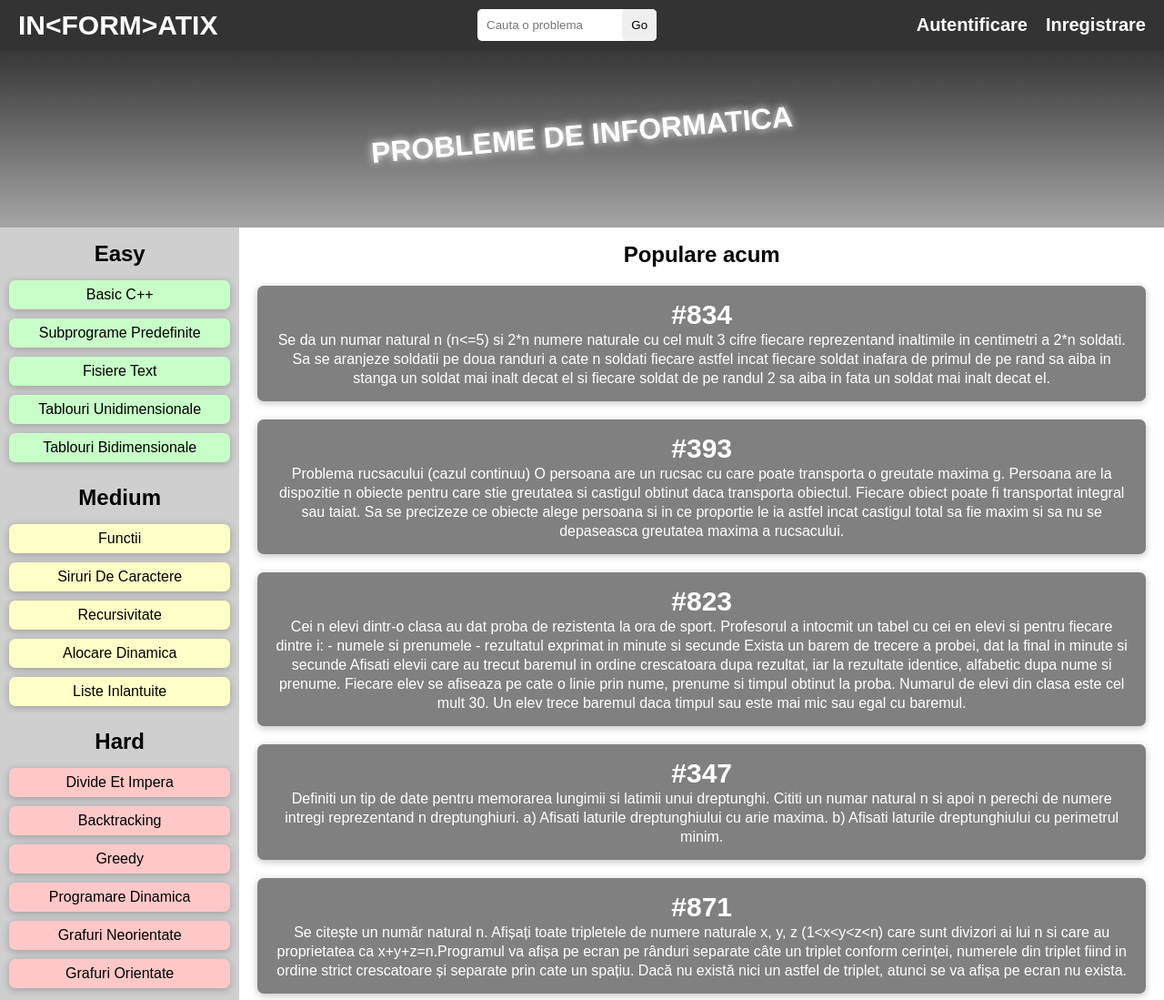
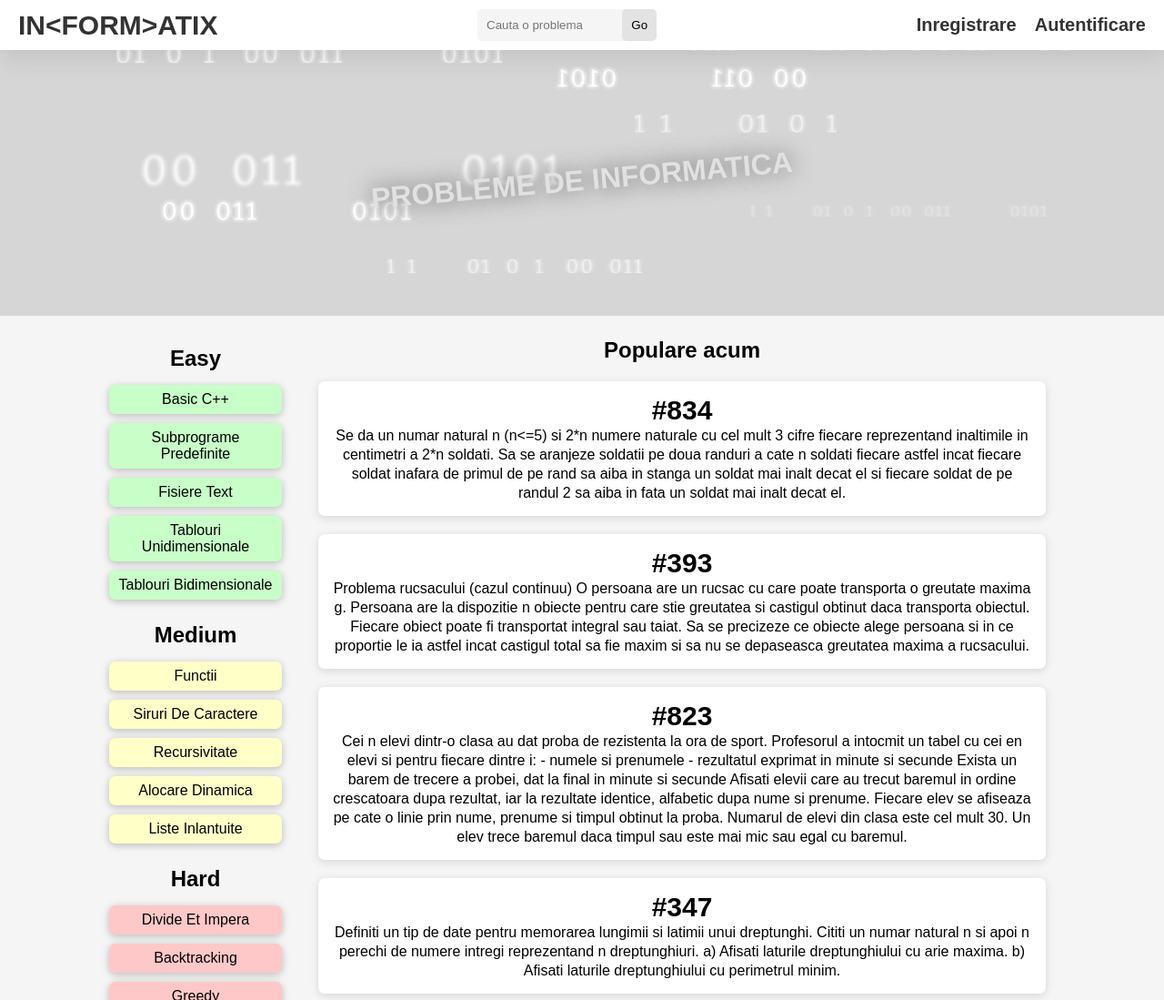
Before and after one commit to TudorGR/Proiect-Tehnologii-Web, a plain HTML site: page main.html in a window 1280 px wide. Shown: the top 1099 px of the page at 91% size. Drawn offline with Linux system fonts and the light colour scheme.

Commit message:
Schimbat culori

```diff
--- /dev/null
+++ b/log.css
@@ -0,0 +1,95 @@
+* {
+  margin: 0;
+  padding: 0;
+  box-sizing: border-box;
+  font-family: sans-serif;
+}
+body {
+  display: flex;
+  justify-content: center;
+  align-items: center;
+  min-height: 100vh;
+  background-color: whitesmoke;
+}
+.container {
+  width: 400px;
+  background-color: white;
+  color: black;
+  border-radius: 7px;
+  padding: 20px;
+}
+.container h1 {
+  font-size: 40px;
+  text-align: center;
+}
+.username {
+  background-color: whitesmoke;
+  height: 40px;
+  margin: 10px;
+  border-radius: 7px;
+  margin-bottom: 10px;
+}
+.username input {
+  width: 100%;
+  height: 100%;
+  border: none;
+  background-color: rgba(255, 255, 255, 0);
+  color: white;
+  padding-left: 10px;
+}
+.email {
+  background-color: whitesmoke;
+  height: 40px;
+  margin: 10px;
+  border-radius: 7px;
+  margin-bottom: 10px;
+}
+.email input {
+  width: 100%;
+  height: 100%;
+  border: none;
+  background-color: rgba(255, 255, 255, 0);
+  color: white;
+  padding-left: 10px;
+}
+.password {
+  background-color: whitesmoke;
+  height: 40px;
+  margin: 10px;
+  border-radius: 7px;
+}
+.password input {
+  width: 100%;
+  height: 100%;
+  border: none;
+  background-color: rgba(255, 255, 255, 0);
+  color: white;
+  padding-left: 10px;
+}
+.remember {
+  margin-top: 15px;
+  margin-left: 10px;
+  color: gray;
+}
+.bottom-btns {
+  margin-left: 10px;
+  display: flex;
+  justify-content: space-between;
+  align-items: center;
+}
+.bottom-btns a {
+  text-decoration: none;
+  color: gray;
+  margin-left: 5px;
+}
+.bottom-btns button {
+  color: black;
+  margin: 10px;
+  font-size: 20px;
+  border: none;
+  padding: 10px;
+  border-radius: 7px;
+}
+.bottom-btns button:hover {
+  cursor: pointer;
+}
--- a/main.html
+++ b/main.html
@@ -18,22 +18,24 @@
       <nav>
         <ul>
           <li>
-            <a href="">Autentificare</a>
+            <a href="signup.html">Inregistrare</a>
           </li>
           <li>
-            <a href="">Inregistrare</a>
+            <a href="login.html">Autentificare</a>
           </li>
         </ul>
       </nav>
     </header>
+    <div class="wrapper">
       <div class="hero">
         <h1>Probleme de informatica</h1>
+        <img src="img.jpg" alt="image" />
       </div>
       <div class="container">
         <main>
           <div class="left">
             <div class="easy">
-            <h2>Easy</h1>
+              <h2>Easy</h2>
               <ul>
                 <li><a href="">Basic C++</a></li>
                 <li><a href="">Subprograme Predefinite</a></li>
@@ -69,53 +71,111 @@
             <ul>
               <li class="problem">
                 <h3 class="id">#834</h3>
-              <p>Se da un numar natural n (n<=5) si 2*n numere naturale cu cel mult 3 cifre fiecare reprezentand inaltimile in centimetri a 2*n soldati. Sa se aranjeze soldatii pe doua randuri a cate n soldati fiecare astfel incat fiecare soldat inafara de primul de pe rand sa aiba in stanga un soldat mai inalt decat el si fiecare soldat de pe randul 2 sa aiba in fata un soldat mai inalt decat el.</p>
+                <p>
+                  Se da un numar natural n (n<=5) si 2*n numere naturale cu cel
+                  mult 3 cifre fiecare reprezentand inaltimile in centimetri a
+                  2*n soldati. Sa se aranjeze soldatii pe doua randuri a cate n
+                  soldati fiecare astfel incat fiecare soldat inafara de primul
+                  de pe rand sa aiba in stanga un soldat mai inalt decat el si
+                  fiecare soldat de pe randul 2 sa aiba in fata un soldat mai
+                  inalt decat el.
+                </p>
               </li>
               <li class="problem">
                 <h3 class="id">#393</h3>
-              <p>Problema rucsacului (cazul continuu)
-                O persoana are un rucsac cu care poate transporta o greutate maxima g. Persoana are la dispozitie n obiecte pentru care stie greutatea si castigul obtinut daca transporta obiectul.
-                Fiecare obiect poate fi transportat integral sau taiat.
-                Sa se precizeze ce obiecte alege persoana si in ce proportie le ia astfel incat castigul total sa fie maxim si sa nu se depaseasca greutatea maxima a rucsacului.</p>
+                <p>
+                  Problema rucsacului (cazul continuu) O persoana are un rucsac
+                  cu care poate transporta o greutate maxima g. Persoana are la
+                  dispozitie n obiecte pentru care stie greutatea si castigul
+                  obtinut daca transporta obiectul. Fiecare obiect poate fi
+                  transportat integral sau taiat. Sa se precizeze ce obiecte
+                  alege persoana si in ce proportie le ia astfel incat castigul
+                  total sa fie maxim si sa nu se depaseasca greutatea maxima a
+                  rucsacului.
+                </p>
               </li>
               <li class="problem">
                 <h3 class="id">#823</h3>
-              <p>Cei n elevi dintr-o clasa au dat proba de rezistenta la ora de sport. Profesorul a intocmit un tabel cu cei en elevi si pentru fiecare dintre i:
-                - numele si prenumele
-                - rezultatul exprimat in minute si secunde
-                Exista un barem de trecere a probei, dat la final in minute si secunde
-                Afisati elevii care au trecut baremul in ordine crescatoara dupa rezultat, iar la rezultate identice, alfabetic dupa nume si prenume. Fiecare elev se afiseaza pe cate o linie prin nume, prenume si timpul obtinut la proba.
-                Numarul de elevi din clasa este cel mult 30. Un elev trece baremul daca timpul sau este mai mic sau egal cu baremul.</p>
+                <p>
+                  Cei n elevi dintr-o clasa au dat proba de rezistenta la ora de
+                  sport. Profesorul a intocmit un tabel cu cei en elevi si
+                  pentru fiecare dintre i: - numele si prenumele - rezultatul
+                  exprimat in minute si secunde Exista un barem de trecere a
+                  probei, dat la final in minute si secunde Afisati elevii care
+                  au trecut baremul in ordine crescatoara dupa rezultat, iar la
+                  rezultate identice, alfabetic dupa nume si prenume. Fiecare
+                  elev se afiseaza pe cate o linie prin nume, prenume si timpul
+                  obtinut la proba. Numarul de elevi din clasa este cel mult 30.
+                  Un elev trece baremul daca timpul sau este mai mic sau egal cu
+                  baremul.
+                </p>
               </li>
               <li class="problem">
                 <h3 class="id">#347</h3>
-              <p>Definiti un tip de date pentru memorarea lungimii si latimii unui dreptunghi. Cititi un numar natural n si apoi n perechi de numere intregi reprezentand n dreptunghiuri.
-                a) Afisati laturile dreptunghiului cu arie maxima.
-                b) Afisati laturile dreptunghiului cu perimetrul minim.</p>
+                <p>
+                  Definiti un tip de date pentru memorarea lungimii si latimii
+                  unui dreptunghi. Cititi un numar natural n si apoi n perechi
+                  de numere intregi reprezentand n dreptunghiuri. a) Afisati
+                  laturile dreptunghiului cu arie maxima. b) Afisati laturile
+                  dreptunghiului cu perimetrul minim.
+                </p>
               </li>
               <li class="problem">
                 <h3 class="id">#871</h3>
-              <p>Se citește un număr natural n. Afișați toate tripletele de numere naturale x, y, z (1&lt;x&lt;y&lt;z&lt;n) care sunt divizori ai lui n si care au proprietatea ca x+y+z=n.Programul va afișa pe ecran pe rânduri separate câte un triplet conform cerinței, numerele din triplet fiind in ordine strict crescatoare și separate prin cate un spațiu. Dacă nu există nici un astfel de triplet, atunci se va afișa pe ecran nu exista.</p>
+                <p>
+                  Se citește un număr natural n. Afișați toate tripletele de
+                  numere naturale x, y, z (1&lt;x&lt;y&lt;z&lt;n) care sunt
+                  divizori ai lui n si care au proprietatea ca x+y+z=n.Programul
+                  va afișa pe ecran pe rânduri separate câte un triplet conform
+                  cerinței, numerele din triplet fiind in ordine strict
+                  crescatoare și separate prin cate un spațiu. Dacă nu există
+                  nici un astfel de triplet, atunci se va afișa pe ecran nu
+                  exista.
+                </p>
               </li>
               <li class="problem">
                 <h3 class="id">#648</h3>
-              <p>Se citeste un numar natural n si apoi n numere naturale nenule cu cel mult 5 cifre fiecare. Afisati fractia ireductibila minima care se poate construi folosind numere dintre cele citite.</p>
+                <p>
+                  Se citeste un numar natural n si apoi n numere naturale nenule
+                  cu cel mult 5 cifre fiecare. Afisati fractia ireductibila
+                  minima care se poate construi folosind numere dintre cele
+                  citite.
+                </p>
               </li>
               <li class="problem">
                 <h3 class="id">#597</h3>
-              <p>Din fisierul date.in se citeste un numar natural k si apoi de pe a doua linie numere intregi. Contruiti o lista liniara simplu inlantuita care sa contina numerele intregi citite in ordinea din fisier.
-                Permutati lista cu k pozitii spre stanga si afisati valorile din lista.
-                Indicatie: se vor scrie si folosi functii pentru adaugarea unei valori la sfarsitul listei si pentru stergerea primului nod al listei si vor fi folosite pentru permuarea ceruta.</p>
+                <p>
+                  Din fisierul date.in se citeste un numar natural k si apoi de
+                  pe a doua linie numere intregi. Contruiti o lista liniara
+                  simplu inlantuita care sa contina numerele intregi citite in
+                  ordinea din fisier. Permutati lista cu k pozitii spre stanga
+                  si afisati valorile din lista. Indicatie: se vor scrie si
+                  folosi functii pentru adaugarea unei valori la sfarsitul
+                  listei si pentru stergerea primului nod al listei si vor fi
+                  folosite pentru permuarea ceruta.
+                </p>
               </li>
               <li class="problem">
                 <h3 class="id">#66</h3>
-              <p>Se considera o lista liniara simplu inlantuita care memoreaza valori intregi. Sa se scrie o functie care primeste ca parametru adresa primului nod al listei si insereaza in fata fiecarui nod care memoreaza o valoare negativa un nod care sa memoreze opusul acesteia.</p>
+                <p>
+                  Se considera o lista liniara simplu inlantuita care memoreaza
+                  valori intregi. Sa se scrie o functie care primeste ca
+                  parametru adresa primului nod al listei si insereaza in fata
+                  fiecarui nod care memoreaza o valoare negativa un nod care sa
+                  memoreze opusul acesteia.
+                </p>
               </li>
               <li class="problem">
                 <h3 class="id">#842</h3>
-              <p>Din fisierul text.in se citeste un text aflat pe mai multe linii si care este format din litere ale alfabetului englez, caractere spatiu si NewLine.
-                In fisierul text.out se va afisa textul initial in care toate cuvintele de lungime maxima vor fi inlocuite cu inversul (oglinditul) lor. Restul cuvintelor si arangarea lor pe linii vor ramane neschimbate.
-                Numarul total de caractere din fisier este cel mult 5000.</p>
+                <p>
+                  Din fisierul text.in se citeste un text aflat pe mai multe
+                  linii si care este format din litere ale alfabetului englez,
+                  caractere spatiu si NewLine. In fisierul text.out se va afisa
+                  textul initial in care toate cuvintele de lungime maxima vor
+                  fi inlocuite cu inversul (oglinditul) lor. Restul cuvintelor
+                  si arangarea lor pe linii vor ramane neschimbate. Numarul
+                  total de caractere din fisier este cel mult 5000.
+                </p>
               </li>
             </ul>
           </div>
@@ -131,5 +191,6 @@
           </ul>
         </footer>
       </div>
+    </div>
   </body>
 </html>
--- a/styles.css
+++ b/styles.css
@@ -4,16 +4,24 @@
   padding: 0px;
   font-family: sans-serif;
 }
+body {
+  background-color: whitesmoke;
+}
+.wrapper {
+  width: 100%;
+  display: flex;
+  flex-direction: column;
+  align-items: center;
+}
 .container {
-  background-color: #333;
   text-align: center;
   display: flex;
   flex-direction: column;
   height: 100vh;
 }
 header {
-  background-color: #333;
-  color: white;
+  background-color: white;
+  color: whitesmoke;
   padding: 10px 20px;
   display: flex;
   justify-content: space-between;
@@ -21,6 +29,8 @@ header {
   position: sticky;
   top: 0;
   z-index: 10;
+  width: 100%;
+  box-shadow: rgba(100, 100, 111, 0.2) 0px 7px 29px 0px;
 }
 main {
   display: flex;
@@ -35,7 +45,7 @@ main {
 }
 .title a {
   text-decoration: none;
-  color: white;
+  color: #333;
 }
 nav {
   display: flex;
@@ -51,24 +61,26 @@ nav ul li {
   list-style: none;
 }
 nav ul li a {
-  color: white;
+  color: #333;
   text-decoration: none;
   font-size: 20px;
   font-weight: bold;
 }
 nav ul li a:hover {
   transition: 0.1s ease-in-out;
-  color: gray;
+  color: rgb(164, 164, 164);
 }
 .search {
   position: relative;
 }
 .search input {
+  background-color: whitesmoke;
   padding: 10px;
   border: none;
   border-radius: 5px;
 }
 .search button {
+  background-color: rgb(227, 227, 227);
   position: absolute;
   top: 0;
   right: 0;
@@ -79,30 +91,31 @@ nav ul li a:hover {
 .hero {
   align-items: center;
   text-align: center;
-  margin-bottom: -5px;
   width: 100%;
-  height: 200px;
-  background-image: linear-gradient(
-    to top,
-    rgb(168, 168, 168),
-    rgb(55, 55, 55)
-  );
+  height: 300px;
+}
+.hero img {
+  width: 100%;
+  height: 100%;
+  margin-top: -45px;
+  object-fit: cover;
 }
 .hero h1 {
   transform: rotate(-5deg);
   text-transform: uppercase;
-  color: white;
+  color: rgb(225, 225, 225);
   position: relative;
-  top: 75px;
+  top: 125px;
   width: 100%;
-  text-shadow: rgb(255, 255, 255) 0 0 10px;
+  text-shadow: rgb(100, 100, 100) 0 0 25px;
 }
 
 .left {
-  background: rgb(207, 207, 207);
+  background: whitesmoke;
   flex: 1 1 100px;
   display: flex;
   flex-direction: column;
+  padding: 10px;
 }
 .left li {
   text-decoration: none;
@@ -148,20 +161,20 @@ nav ul li a:hover {
 }
 
 .main {
-  background: white;
-  padding: 1em 0 1em 0;
+  background: whitesmoke;
+  padding: 1em 10px 1em 0;
   flex: 5 5 200px;
 }
 .main ul {
   list-style: none;
 }
 .main ul li {
-  background: gray;
-  color: white;
+  background: white;
+  color: black;
   margin: 20px;
   padding: 15px;
   border-radius: 7px;
-  box-shadow: rgba(0, 0, 0, 0.242) 0px 2px 8px 0px;
+  box-shadow: rgba(114, 114, 114, 0.242) 0px 2px 8px 0px;
 }
 .main ul li:hover {
   transition: 0.1s ease-in-out;
@@ -175,7 +188,7 @@ nav ul li a:hover {
 }
 
 footer {
-  background: #333;
+  background: white;
   padding: 1em 0 1em 0;
   display: flex;
   justify-content: center;
@@ -189,7 +202,7 @@ footer ul li {
   padding: 0 10px;
 }
 footer ul li a {
-  color: white;
+  color: black;
   text-decoration: none;
 }
 footer ul li a:hover {
@@ -217,3 +230,16 @@ footer ul li a:hover {
     display: none;
   }
 }
+@media (min-width: 1000px) {
+  .container {
+    width: 1080px;
+  }
+  .main {
+    border-top-right-radius: 7px;
+    border-bottom-right-radius: 7px;
+  }
+  .left {
+    border-top-left-radius: 7px;
+    border-bottom-left-radius: 7px;
+  }
+}
```
Also changed, not shown: login.html (added, +29 -0 lines), signup.html (added, +32 -0 lines), img.jpg (added). Lines whose indentation alone changed are shown as unchanged.
